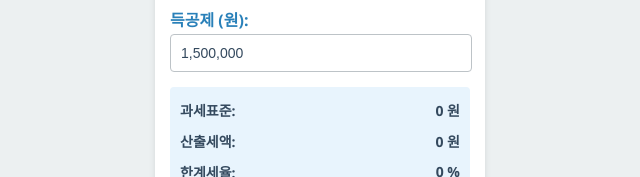
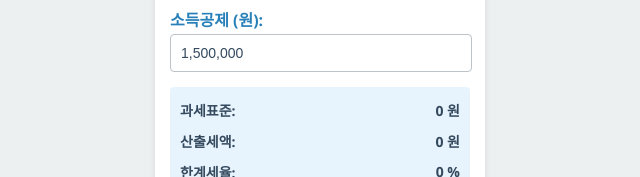
Before and after one commit to verjinia84/lytax, a plain HTML site: page index.html in a window 1280 px wide. Shown: the part 430-607 px from the top of the page, 320-960 px from the left. Drawn offline with Linux system fonts and the light colour scheme.

Commit message:
Update index.html

```diff
--- a/index.html
+++ b/index.html
@@ -286,7 +286,7 @@
                 <input type="text" class="monthMultiplier" value="12">
                 <label for="businessIncome">사업소득 (원):</label>
                 <input type="text" class="businessIncome" placeholder="금액을 입력하세요">
-                <label for="incomeDeduction">득공제 (원):</label>
+                <label for="incomeDeduction">소득공제 (원):</label>
                 <input type="text" class="incomeDeduction" value="1,500,000">
                 <div class="result">
                     <div class="result-row">
```
